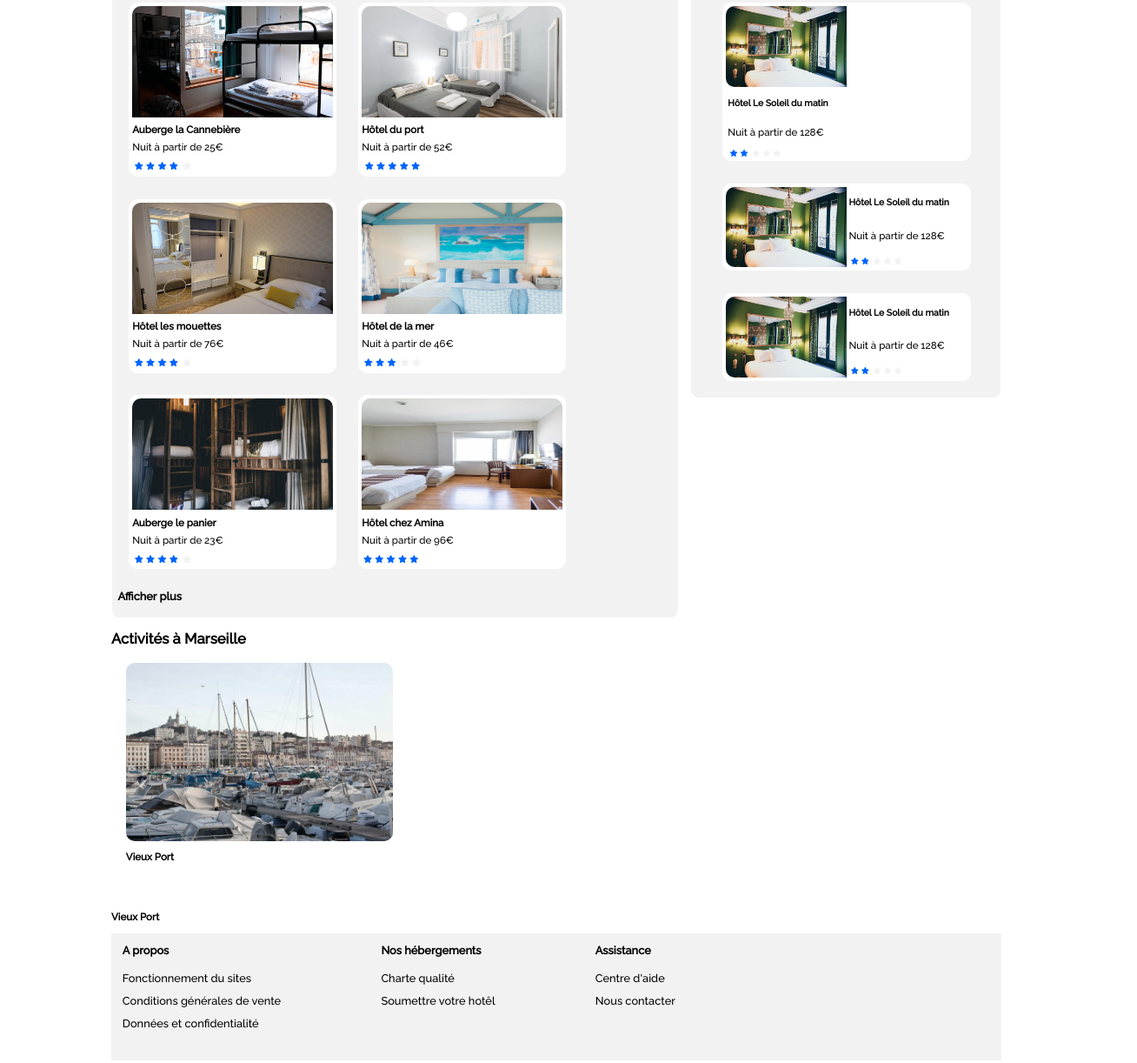
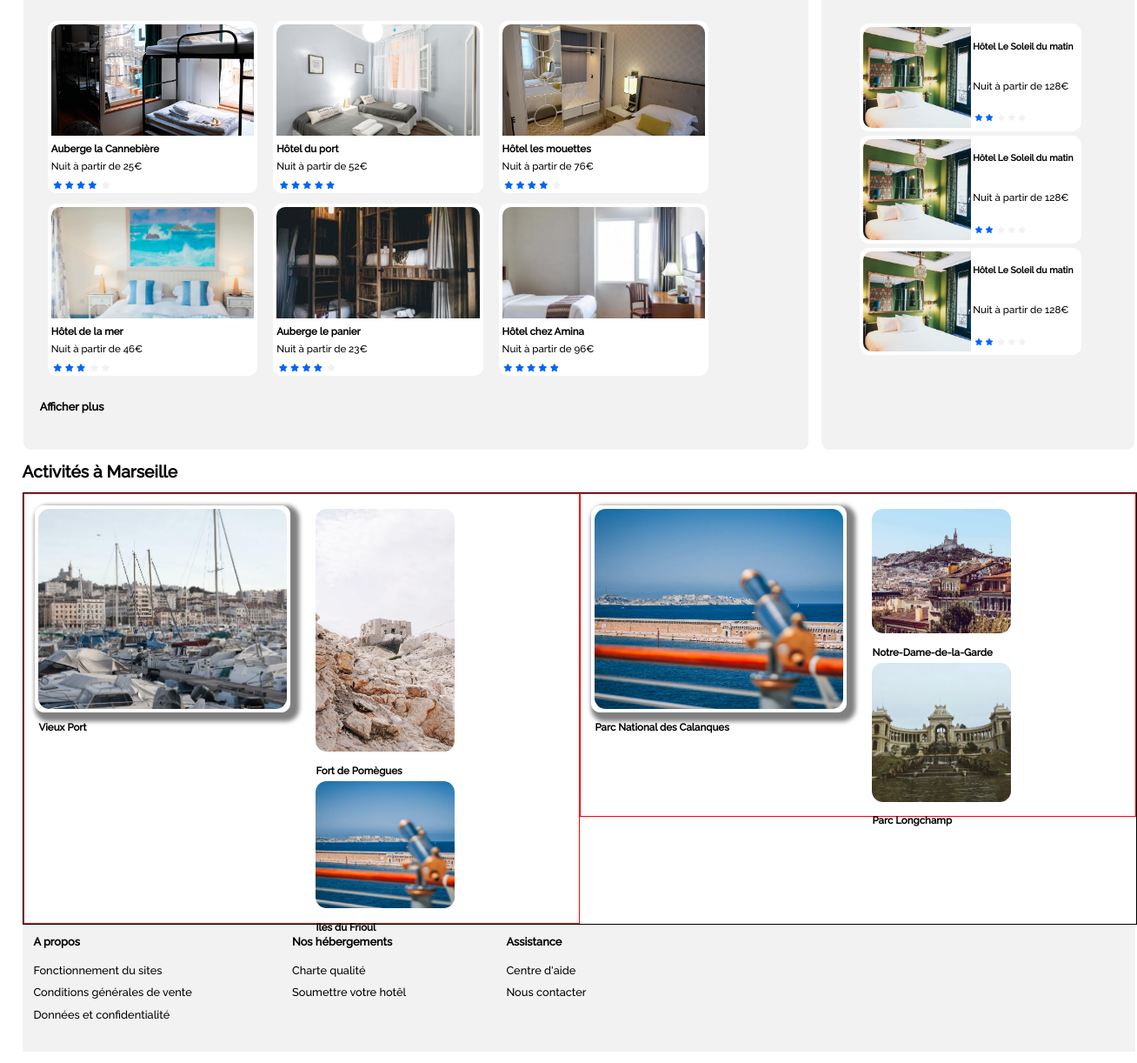
Before and after one commit to lauressl/Reservia, a plain HTML site: page index.html in a window 1280 px wide. Shown: the part 360-1582 px from the top of the page at 87% size, 1308 px wide, since content can reach past the window. Drawn offline with Linux system fonts and the light colour scheme.

Commit message:
implementation partie activites

```diff
--- a/index.html
+++ b/index.html
@@ -15,7 +15,7 @@
             <nav>
                 <ul class="navBarLien">
                     <li><a href="#hebergements" class="active">Hébergements</a></li>
-                    <li><a href="#activites">Activités</a></li>
+                    <li><a href="#titreActivite">Activités</a></li>
                 </ul>
                 <a class="inscription" href="#">S'inscrire</a>
             </nav>
@@ -77,6 +77,7 @@
                         <article class="hebergement">
                             <a href="#">
                                 <img id="imgHebergement" src=images/marcus-loke-WQJvWU_HZFo-unsplash.jpg alt="hebergement" title="Auberge la Cannebière">
+                                <div class="txtHebergement">
                                     <h3>Auberge la Cannebière</h3>
                                     <p>Nuit à partir de 25€</p>
                                     <!--Popularité de l'hébergement-->
@@ -89,6 +90,7 @@
                                         </div>
                                         <div class="starGrey">
                                             <i class="fas fa-star"></i>
+                                        </div>
                                     </div>
                                 </div>
                             </a>
@@ -220,6 +222,7 @@
                             </a>
                         </article>
                         <article class="popularite">
+                            <a href="#">
                                 <img id="imgPopularite" src=images/emile-guillemot-Bj_rcSC5XfE-unsplash.jpg alt="popularite" title="Hôtel Le Soleil du matin">
                                 <div class="descriptionPopularite">
                                     <h3>Hôtel Le Soleil du matin</h3>
@@ -237,8 +240,10 @@
                                         </div>
                                     </div>
                                 </div>
+                            </a>
                         </article>
                         <article class="popularite">
+                            <a href="#">
                                 <img id="imgPopularite" src=images/emile-guillemot-Bj_rcSC5XfE-unsplash.jpg alt="popularite" title="Hôtel Le Soleil du matin">
                                 <div class="descriptionPopularite">
                                     <h3>Hôtel Le Soleil du matin</h3>
@@ -256,24 +261,66 @@
                                         </div>
                                     </div>
                                 </div>
+                            </a>
                         </article>
                     </div>
                 </section>
+            </div>
             <!--Les activités-->
-            </div>
-            <div class= "resultatRechercheActivite">
+            <h1 id="titreActivite">Activités à Marseille</h1>
+            <div class= "rechercheActivite">
                 <section class="activiteVille">
-                    <h1 id="activites">Activités à Marseille</h1>
+                    <div class="activiteCol1">
                     <!--Résultats recherche activité affichés en grand-->
-                    <article class="ActivitesGrand">
+                        <article class="activiteGrand">
+                            <a href="#">
                                 <img id="imgActiviteGrand" src=images/Activites/reno-laithienne-QUgJhdY5Fyk-unsplash.jpg>
                                 <h3>Vieux Port</h3>
+                            </a>
+                        </article>
+                    </div>
+                    <div class="activiteCol2">
+                    <!--Résultats recherche activité affichés en moyen-->
+                        <article class="activiteMoyen">
+                            <a href="#">
+                                <img id="imgActiviteMoyen" src=images/Activites/paul-hermann-QFTrLdQIRhI-unsplash.jpg>
+                                <div class="txtActivite">
+                                    <h3>Fort de Pomègues</h3>
+                                </div>
+                            </a>
                         </article>
                         <!--Résultats recherche activité affichés en petit-->
-                    <article class="RechercheActivitésPetit">
-                        <img id="imgRechercheActivitePetit">
-                        <h3>Vieux Port</h3>
+                        <article class="activitePetit">
+                            <a href="#">
+                                <img id="imgActivitePetit" src=images/Activites/kevin-hikari-rV_Qd1l-VXg-unsplash.jpg>
+                                <h3>Iles du Frioul</h3>
+                            </a>
                         </article>
+                    </div>
+                </section>
+                <section class="activiteVille">
+                    <div class="activiteCol1">
+                        <article class="activiteGrand">
+                            <a href="#">
+                                <img id="imgActiviteGrand" src=images/Activites/kevin-hikari-rV_Qd1l-VXg-unsplash.jpg>
+                                <h3>Parc National des Calanques</h3>
+                            </a>
+                        </article>
+                    </div>
+                    <div class="activiteCol2">
+                        <article class="activitePetit">
+                            <a href="#">
+                                <img id="imgActivitePetit" src=images/Activites/florian-wehde-xW9e8gdotxI-unsplash.jpg>
+                                <h3>Notre-Dame-de-la-Garde</h3>
+                            </a>
+                        </article>
+                        <article class="activiteMoyen">
+                            <a href="#">
+                                <img id="imgActiviteMoyen" src=images/Activites/lena-paulin-wH2-EJoDcV0-unsplash.jpg>
+                                <h3>Parc Longchamp</h3>
+                            </a>
+                        </article>
+                    </div>
                 </section>
             </div>
         </main>
--- a/style.css
+++ b/style.css
@@ -1,14 +1,14 @@
 body {
     font-family: 'Raleway';
     font-size: 0.8em;
-    margin-left: auto;
-    margin-right: auto;
-    width: 80%;
+    margin-left: 2em;
+    margin-right: 3em;
+    width: 100%;
 }
 
 /*style titres*/
 h1 {
-    font-size: 1.3em;
+    font-size: 1.5em;
     font-weight: 900;
 }
 
@@ -40,13 +40,13 @@ nav  {
 nav li{
     list-style: none;
     display: inline;
-    padding: 2em 2em 0 0;
+    padding: 0 0 0 2em;
 }
 
 .active {
     border-top: 0.2em solid #0065FC;
     color: #0065FC;
-    padding: 2em 2em 0 0;
+    padding: 2em 0 0 0;
 }
 
 a {
@@ -55,7 +55,7 @@ a {
 }
 
 .inscription {
-    padding: 2em 2em 0 0;
+    padding: 0 0 0 2em;
     color: #0065FC;
     font-weight: bold;
 }
@@ -105,6 +105,7 @@ button {
 .Filtres{
     display: flex;
     flex-direction: row;
+    flex-wrap: wrap;
     align-items: baseline;
     margin: 1em 0em 1em 0em;
 }
@@ -113,6 +114,7 @@ button {
 .typeFiltres {
     display: flex;
     flex-direction: row;
+    flex-wrap: wrap;
     align-items: baseline;
     justify-content: space-around;
     height: 2em;
@@ -180,37 +182,43 @@ button {
 .rechercheHebergement{
     display: flex;
     flex-direction: row;
+    justify-content: space-between;
 }
 
 .hebergementVille {
     display: flex;
-    flex-direction: row;
-    flex-wrap: wrap;
-    width: 65%;
-    height: 45%;
+    flex-direction: column;
+    justify-content: space-between;
+    width: 70%;
+    height: 50%;
     border: 1px solid white;
     border-radius: 10px;
     background-color: #F2F2F2;
-    padding: 0.5em;
+    padding: 1.5em;
     margin-right: 1em;
+    line-height: 3em;
 }
 
 .affichageHebergement {
     display: flex;
     flex-flow: row wrap;
+    justify-content: space-around;
+    align-items: center;
+    width: 90%;
+    height: 50%;
 }
 
 .hebergement {
     display: flex;
     flex-direction: column;
-    flex-wrap: wrap;
-    width: 18em;
-    height: 15em;
+    width: 30%;
+    max-width: 40%;
+    max-height: 45%;
     border: 1px solid white;
     border-radius: 10px;
     background-color: white;
     line-height: 0.5em;
-    margin: 1em;
+    margin: 0.5em;
     padding: 3px 3px 3px 3px;
 }
 
@@ -222,6 +230,7 @@ button {
 #imgHebergement {
     width:100%;
     height: 10em;
+    object-fit: cover;
     border-radius: 10px 10px 0px 0px;
 }
 
@@ -230,35 +239,38 @@ button {
     display: flex;
     flex-direction: column;
     align-items: center;
-    width: 35%;
-    height: 50%;
+    width: 25%;
+    min-height: 50%;
     border: 1px solid white;
     border-radius: 10px;
     background-color: #F2F2F2;
-    padding: 0.5em;
+    padding: 2em;
 }
 
 .titrePopularite {
     display: flex;
     flex-direction: row;
-    align-self: start;
+    width: 100%;
+    justify-content: space-between;
+    align-items: baseline;
 }
 
 .affichagePopularite {
     display: flex;
     flex-direction: column;
-    width: 90%;
+    align-self: center;
+    width: 100%;
 }
 
-.popularite {
+.popularite a{
     display: flex;
     flex-direction: row;
-    width: 90%;
-    height: 30%;
+    width: 80%;
+    height: 90%;
     border: 1px solid white;
     border-radius: 10px;
     background-color: white;
-    margin: 1em;
+    margin: 1.5em;
     padding: 3px 3px 3px 3px;
 }
 
@@ -275,15 +287,71 @@ button {
 #imgPopularite {
     width: 50%;
     height: auto;
+    object-fit: cover;
     border-radius: 10px 0px 0px 10px
 }
 
 /*Activites*/
-.ActivitesGrand {
+.rechercheActivite {
     display: flex;
-    flex-wrap: wrap;
-    max-width: 30%;
-    max-height: 30%;
+    flex-direction: row;
+    width: 100%;
+    height: 50%;
+    border: 1px solid black;
+}
+
+.activiteVille {
+    display: flex;
+    flex-direction: row;
+    justify-content: space-around;
+    width: 100%;
+    height: 100%;
+    border: 1px solid red;
+}
+
+.activiteCol1 {
+    display: flex;
+    flex-direction: column;
+    justify-content: space-around;
+    width: 50%;
+    height: 50%;
+}
+
+.activiteCol2 {
+    display: flex;
+    flex-direction: column;
+    justify-content: space-around;
+    width: 50%;
+    height: 50%;
+}
+
+.activiteGrand {
+    display: flex;
+    max-width:90%;
+    max-height: 100%;
+    border: 1px solid white;
+    border-radius: 10px;
+    background-color: white;
+    box-shadow: 0.4em 0.4em 0.4em 0.4em grey;
+    margin: 1em;
+    padding: 3px 3px 3px 3px;
+}
+
+.activiteMoyen {
+    display: flex;
+    max-width: 50%;
+    max-height: 40%;
+    border: 1px solid white;
+    border-radius: 10px;
+    background-color: white;
+    margin: 1em;
+    padding: 3px 3px 3px 3px;
+}
+
+.activitePetit {
+    display: flex;
+    max-width: 50%;
+    max-height: 40%;
     border: 1px solid white;
     border-radius: 10px;
     background-color: white;
@@ -293,8 +361,23 @@ button {
 
 #imgActiviteGrand {
     max-width: 100%;
-    height: auto;
-    border-radius: 10px 10px 10px 10px
+    height: 100%;
+    object-fit: cover;
+    border-radius: 1em 1em 1em 1em;
+}
+
+#imgActiviteMoyen{
+    max-width: 100%;
+    height: 100%;
+    object-fit: cover;
+    border-radius: 1em 1em 1em 1em;
+}
+
+#imgActivitePetit {
+    max-width: 100%;
+    height: 100%;
+    object-fit: cover;
+    border-radius: 1em 1em 1em 1em;
 }
 
 /*Footer*/
```
Lines whose indentation alone changed are shown as unchanged.
